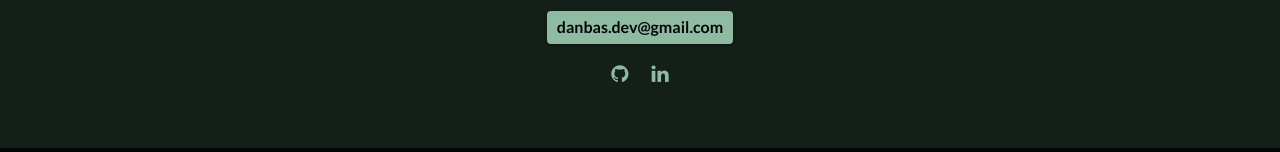
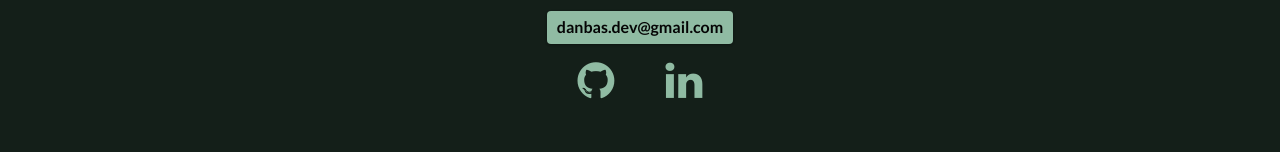
Before and after one commit to DanT52/Portfolio, a plain HTML site: page index.html in a window 1280 px wide. Shown: the part 3112-3264 px from the top of the page. Drawn offline with nearby package versions, Linux system fonts and the light colour scheme.

Commit message:
increase contact social icons size

```diff
--- a/css/styles.css
+++ b/css/styles.css
@@ -187,12 +187,15 @@ footer{
 }
 .social a{
     display:block;
-
     color:var(--primary);
     padding:10px
 }
 .social a:hover{
     color:var(--accent);
+}
+.contact-social .fa {
+    margin : 0 14px;
+    font-size: 43px; /* Adjust this value to your preference */
 }
 .btn-rounded-white{
     display:inline-block;
```
